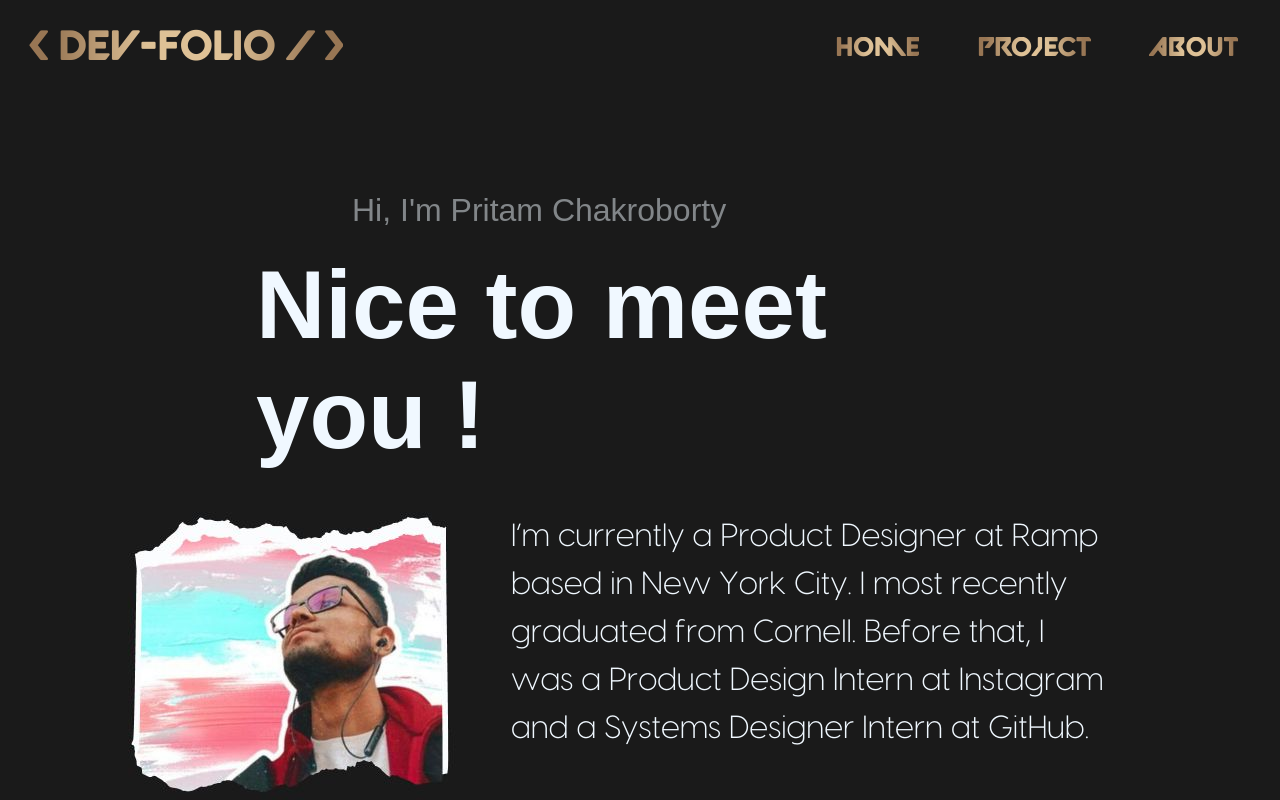
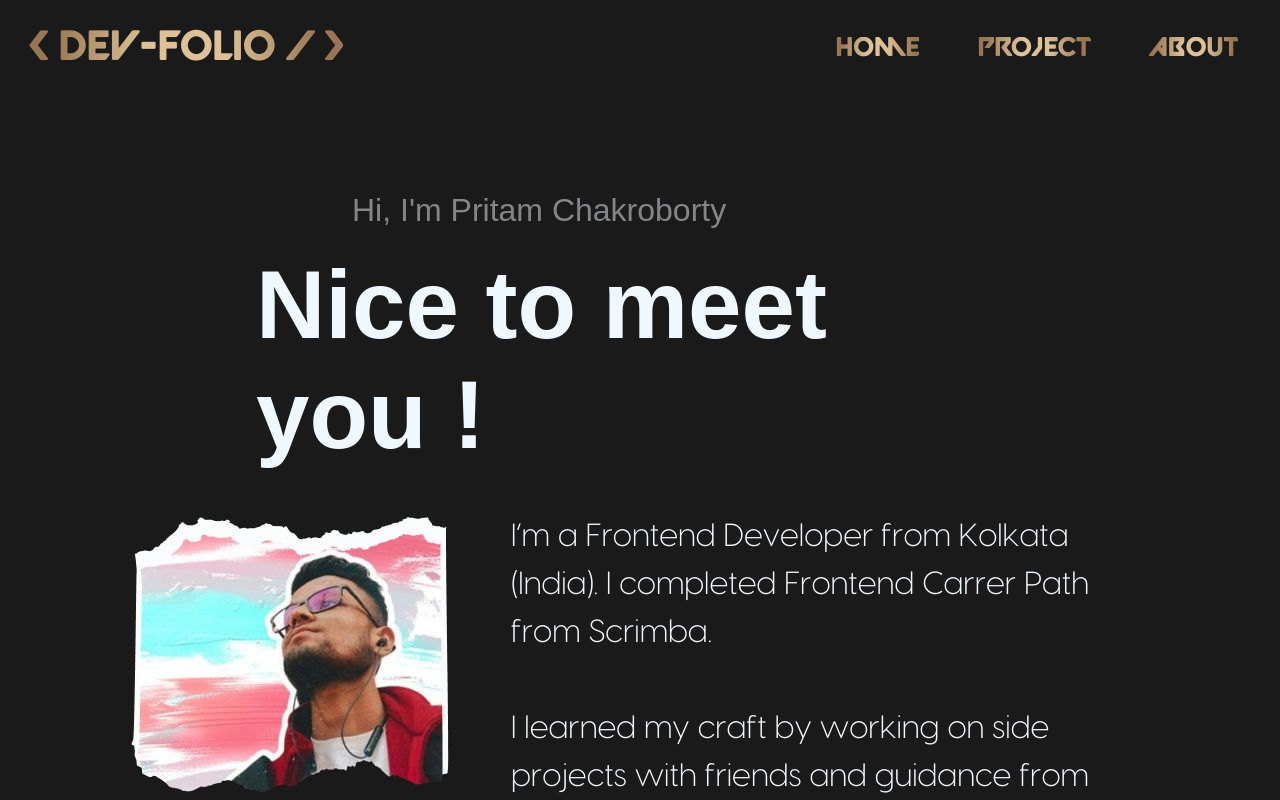
Before and after one commit to anynomous001/Dev-Folio, a React (Vite) app: page /About in a window 1280 px wide. Shown: the top 800 px of the page. Built offline with nearby package versions, Linux system fonts and the light colour scheme; some icons are missing.

Commit message:
refactoring about page

```diff
--- a/src/routes/About.jsx
+++ b/src/routes/About.jsx
@@ -27,9 +27,8 @@ const About = () => {
 
                 <div className='about-content'>
 
-                    <p>I’m currently a Product Designer at Ramp based in New York City.
-                        I most recently graduated from Cornell. Before that,
-                        I was a Product Design Intern at Instagram and a Systems Designer Intern at GitHub.</p>
+                    <p>I’m a Frontend Developer from Kolkata (India).
+                        I completed Frontend Carrer Path from Scrimba. </p>
 
 
                     <OnScroll>
```
